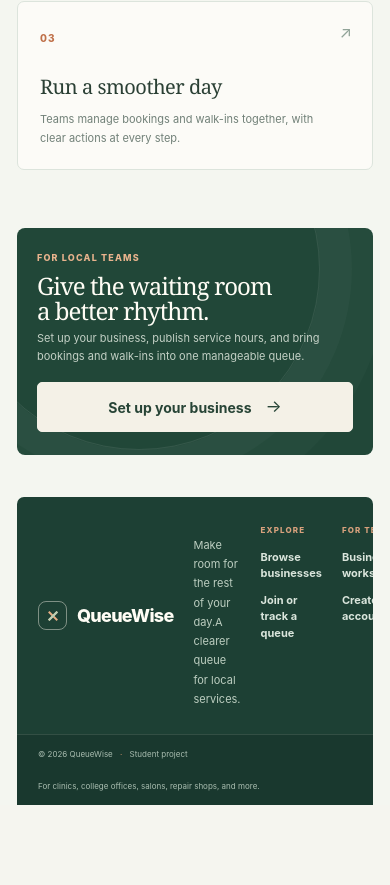
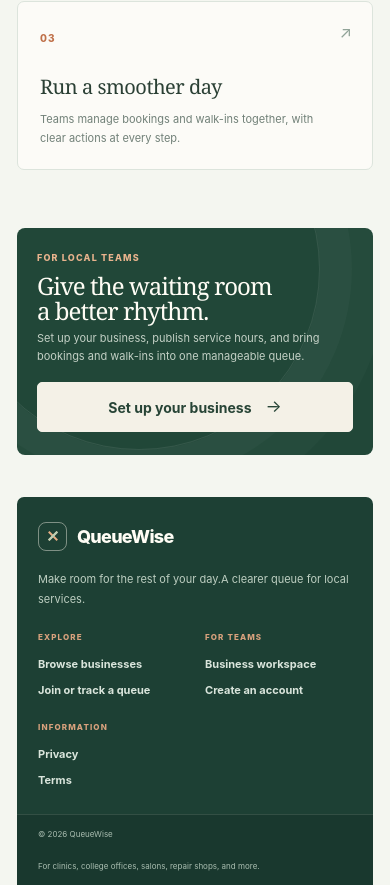
Before and after one commit to Mitansh-09/queuewise, a Next.js app: page / in a window 390 px wide. Shown: the part 1910-2795 px from the top of the page. Before the commit the page ends 2715 px from the top, so only its background shows below. Built offline with nearby package versions, Linux system fonts and the light colour scheme.

Commit message:
Fix responsive footer layout

```diff
--- a/app/globals.css
+++ b/app/globals.css
@@ -601,6 +601,10 @@
 .button-light span { font-size: 17px; font-weight: 400; }
 .home-v2 .site-footer { border-color: #dce4dc; }
 .site-footer-v2 { display: block; padding: 0; margin: 0; color: #e7eee7; background: #1d4034; border: 0; border-radius: 8px 8px 0 0; overflow: hidden; }
+.site-footer-v2 .footer-main { display: grid; }
+.site-footer-v2 .footer-brand-block { display: block; }
+.site-footer-v2 .footer-column { display: grid; align-items: start; }
+.site-footer-v2 .footer-bottom { display: flex; }
 .footer-main { display: grid; grid-template-columns: 1.5fr repeat(3, minmax(120px, .7fr)); gap: 36px; padding: 36px 38px 34px; }
 .footer-brand { display: inline-flex; align-items: center; gap: 10px; color: #fffdf5; font-size: 18px; font-weight: 800; letter-spacing: -.04em; }
 .footer-mark { position: relative; display: grid; width: 29px; height: 29px; place-items: center; border: 1px solid rgba(246, 242, 230, .45); border-radius: 8px; }
@@ -616,14 +620,14 @@
 .footer-bottom i { padding: 0 5px; color: #d4956b; font-style: normal; }
 .legal-page + .site-footer-v2 { margin-top: 0; }
 @media (max-width: 760px) {
-  .footer-main { grid-template-columns: 1.2fr 1fr 1fr; gap: 25px 18px; padding: 30px 26px; }
+  .footer-main { grid-template-columns: repeat(3, minmax(0, 1fr)); gap: 25px 18px; padding: 30px 26px; }
   .footer-brand-block { grid-column: 1 / -1; }
   .footer-brand-block > p br { display: none; }
   .footer-bottom { padding-inline: 26px; }
 }
 @media (max-width: 520px) {
   .site-footer-v2 { border-radius: 7px 7px 0 0; }
-  .footer-main { grid-template-columns: 1fr 1fr; gap: 24px 14px; padding: 25px 21px; }
+  .footer-main { grid-template-columns: repeat(2, minmax(0, 1fr)); gap: 24px 14px; padding: 25px 21px; }
   .footer-brand-block { grid-column: 1 / -1; }
   .footer-bottom { align-items: flex-start; flex-direction: column; gap: 5px; padding: 13px 21px; font-size: 8px; }
 }
--- a/components/site-footer.tsx
+++ b/components/site-footer.tsx
@@ -24,7 +24,7 @@
           <Link href="/terms">Terms</Link>
         </nav>
       </div>
-      <div className="footer-bottom"><span>© 2026 QueueWise <i>·</i> Student project</span><span>For clinics, college offices, salons, repair shops, and more.</span></div>
+      <div className="footer-bottom"><span>© 2026 QueueWise</span><span>For clinics, college offices, salons, repair shops, and more.</span></div>
     </footer>
   )
 }
```
